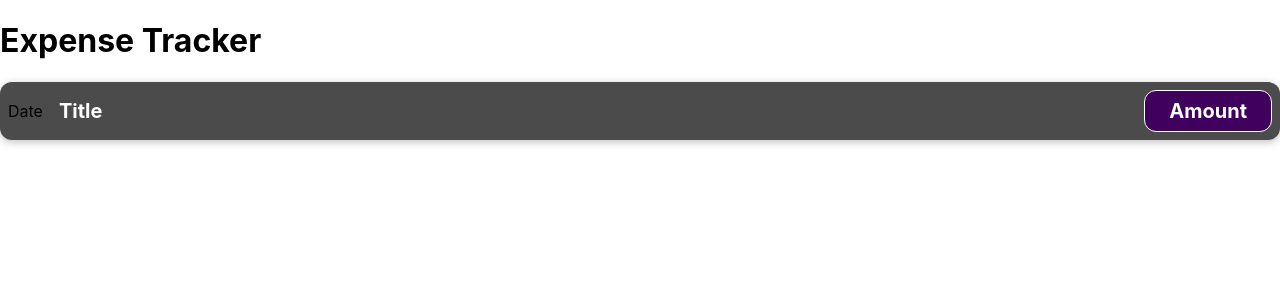
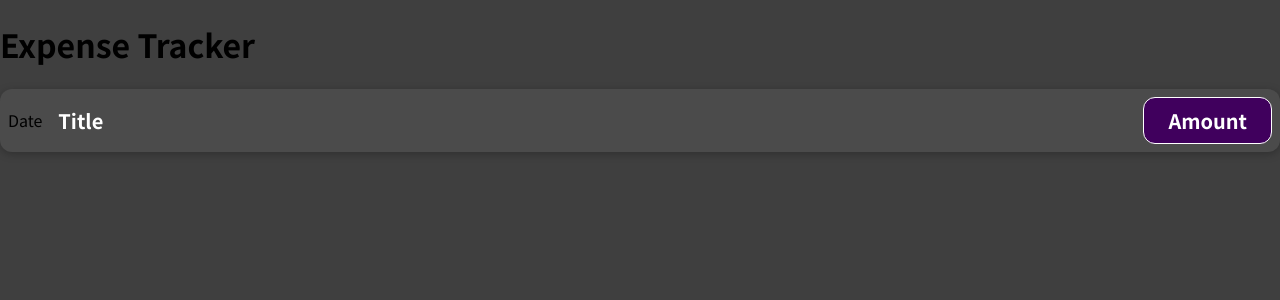
Before and after one commit to jonmccallum96/Expense-Tracker, a React (Create React App) app: page / in a window 1280 px wide. Shown: the top 300 px of the page. Built offline with nearby package versions, Linux system fonts and the light colour scheme.

Commit message:
add global styles

```diff
--- a/src/index.css
+++ b/src/index.css
@@ -1,13 +1,14 @@
+@import url('https://fonts.googleapis.com/css2?family=Noto+Sans+JP:wght@400;700&display=swap');
+
+* {
+  box-sizing: border-box;
+}
+
+html {
+  font-family: 'Noto Sans JP', sans-serif;
+}
+
 body {
   margin: 0;
-  font-family: -apple-system, BlinkMacSystemFont, 'Segoe UI', 'Roboto', 'Oxygen',
-    'Ubuntu', 'Cantarell', 'Fira Sans', 'Droid Sans', 'Helvetica Neue',
-    sans-serif;
-  -webkit-font-smoothing: antialiased;
-  -moz-osx-font-smoothing: grayscale;
+  background-color: #3f3f3f;
 }
-
-code {
-  font-family: source-code-pro, Menlo, Monaco, Consolas, 'Courier New',
-    monospace;
-}
```
